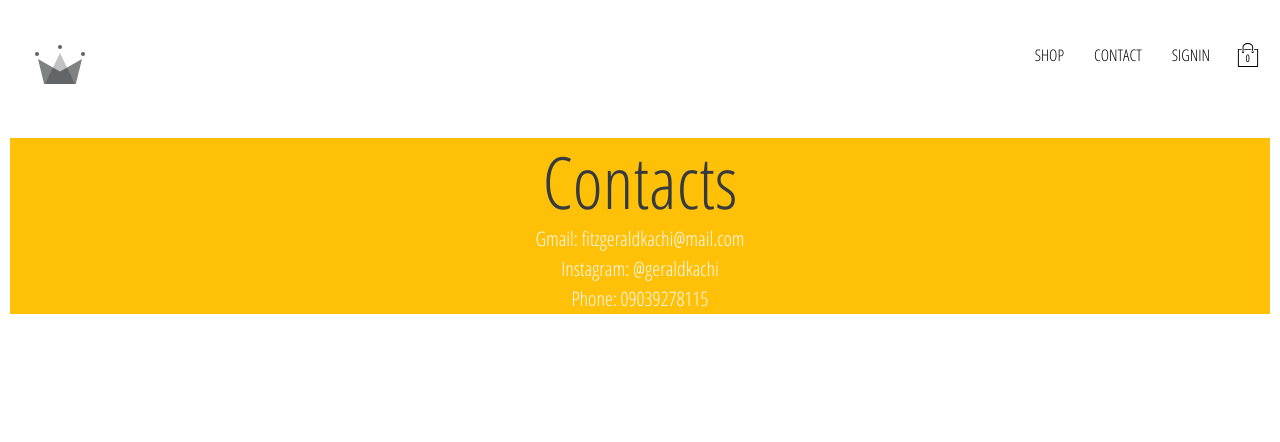
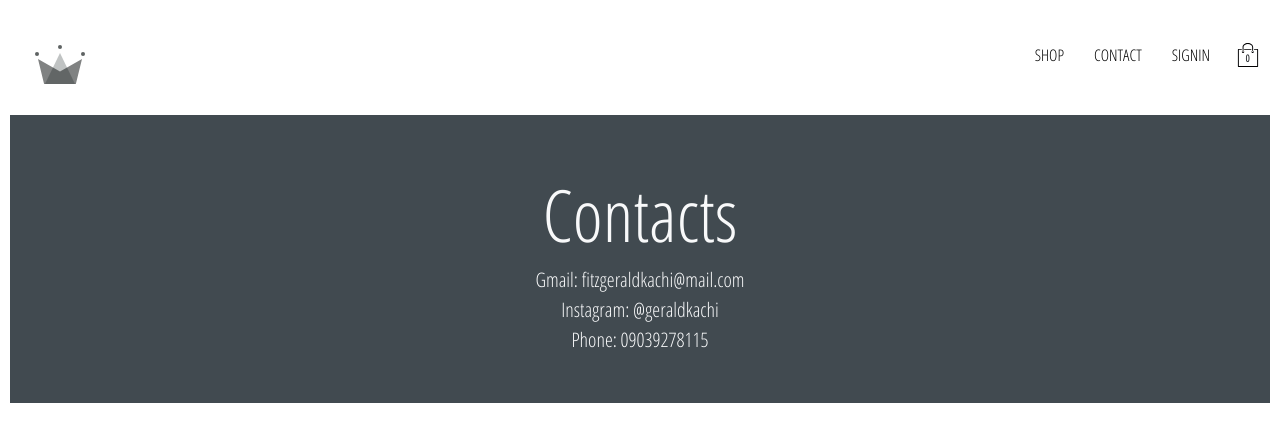
Before and after one commit to geraldkachi/e-commerce-clothing-project, a React (Create React App) app in the folder client/: page /contact in a window 1280 px wide. Shown: the top 442 px of the page. Built offline with nearby package versions, Linux system fonts and the light colour scheme; no server answers.

Commit message:
contactpages and styling of contact page

```diff
--- a/client/src/components/pagesapp/contact/ContactPage.js
+++ b/client/src/components/pagesapp/contact/ContactPage.js
@@ -4,9 +4,9 @@ import './contactspage.css'
 const ContactPage = () => {
   return (
     <>
-     <div style={{backgroundColor:''}} id="filter" className='bg-warning text-center text-light'>
-         <div className="mt-5"></div>
-        <div className="text-capitalize display-3 text-dark mx-auto">Contacts</div>
+     <div style={{backgroundColor:'#414A50'}} id="filter" className='py-5 text-center text-light'>
+         <div className=" "></div>
+        <div className="text-capitalize display-3 mx-auto py-2">Contacts</div>
          <div className="lead px-5">Gmail: fitzgeraldkachi@mail.com</div>
          <div className="lead px-5">Instagram: @geraldkachi</div>
          <div className="lead px-5">Phone: 09039278115</div>
```
Also changed, not shown: 1 other file (tests, documents, lock files or other folders).
